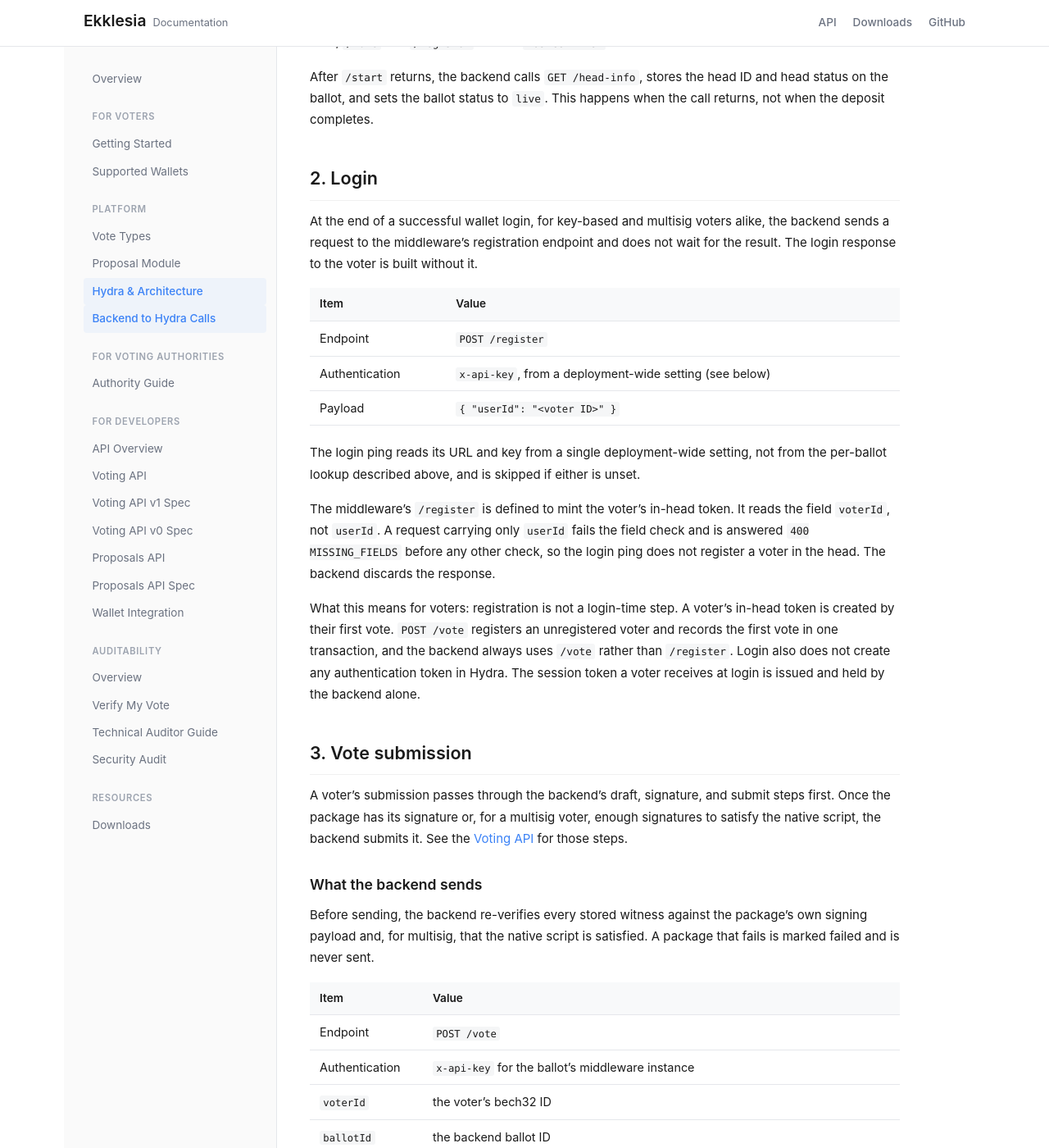
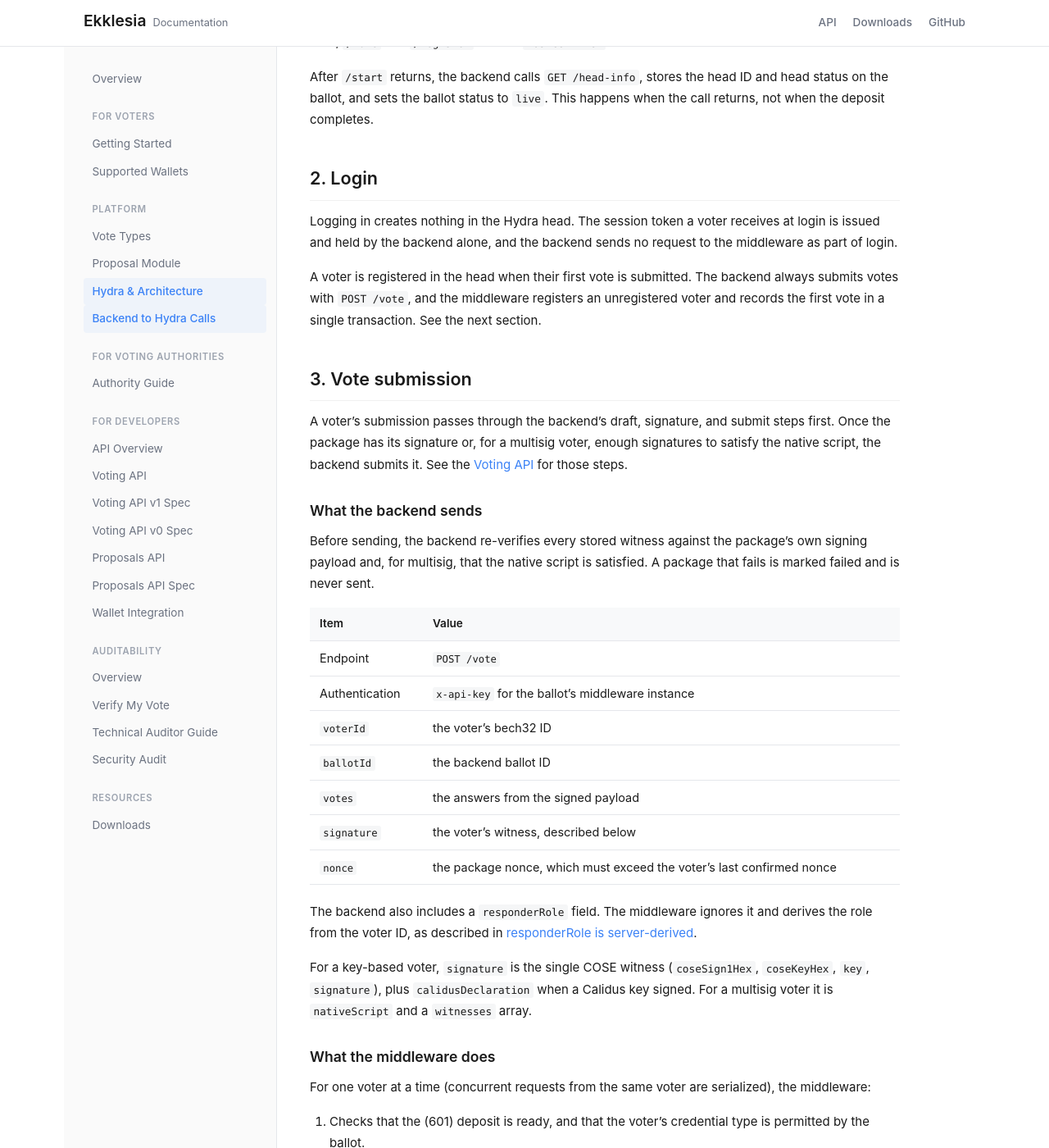
Before and after one commit to lerna-labs/ekklesia-docs, a Jekyll site: the page built from hydra/backend-integration.md, in a window 1280 px wide and 1400 px high, scrolled down 2410 px. Shown: the whole window at 82% size. Built offline with Jekyll 4.4.1, drawn with Linux system fonts in a browser that asks for light colours.

Commit message:
Describe login as creating nothing in the Hydra head

```diff
--- a/hydra/backend-integration.md
+++ b/hydra/backend-integration.md
@@ -109,32 +109,14 @@ happens when the call returns, not when the deposit completes.
 
 ## 2. Login
 
-At the end of a successful wallet login, for key-based and multisig voters
-alike, the backend sends a request to the middleware's registration endpoint and
-does not wait for the result. The login response to the voter is built without
-it.
+Logging in creates nothing in the Hydra head. The session token a voter receives
+at login is issued and held by the backend alone, and the backend sends no
+request to the middleware as part of login.
 
-| Item           | Value                                                   |
-| -------------- | ------------------------------------------------------- |
-| Endpoint       | `POST /register`                                        |
-| Authentication | `x-api-key`, from a deployment-wide setting (see below) |
-| Payload        | `{ "userId": "<voter ID>" }`                            |
-
-The login ping reads its URL and key from a single deployment-wide setting, not
-from the per-ballot lookup described above, and is skipped if either is unset.
-
-The middleware's `/register` is defined to mint the voter's in-head token. It
-reads the field `voterId`, not `userId`. A request carrying only `userId` fails
-the field check and is answered `400 MISSING_FIELDS` before any other check, so
-the login ping does not register a voter in the head. The backend discards the
-response.
-
-What this means for voters: registration is not a login-time step. A voter's
-in-head token is created by their first vote. `POST /vote` registers an
-unregistered voter and records the first vote in one transaction, and the
-backend always uses `/vote` rather than `/register`. Login also does not create
-any authentication token in Hydra. The session token a voter receives at login
-is issued and held by the backend alone.
+A voter is registered in the head when their first vote is submitted. The
+backend always submits votes with `POST /vote`, and the middleware registers an
+unregistered voter and records the first vote in a single transaction. See the
+next section.
 
 ## 3. Vote submission
 
```
